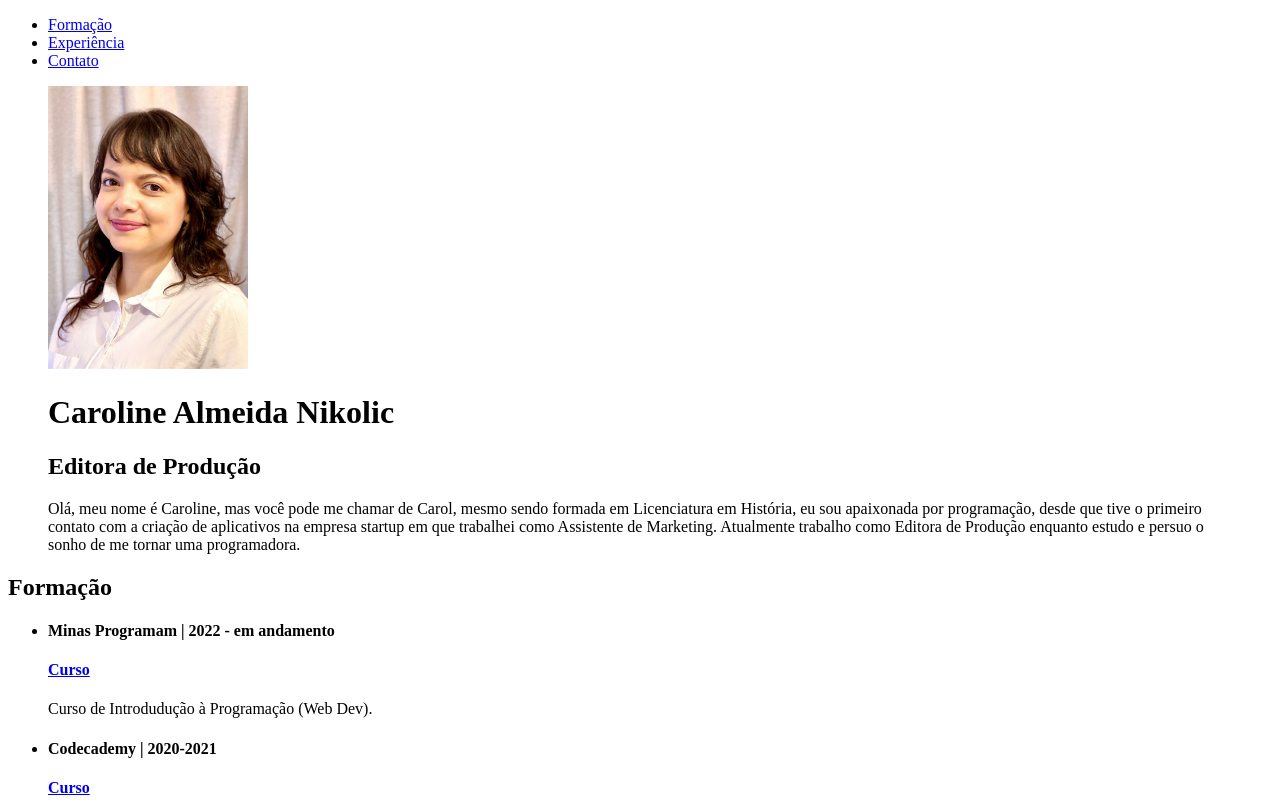
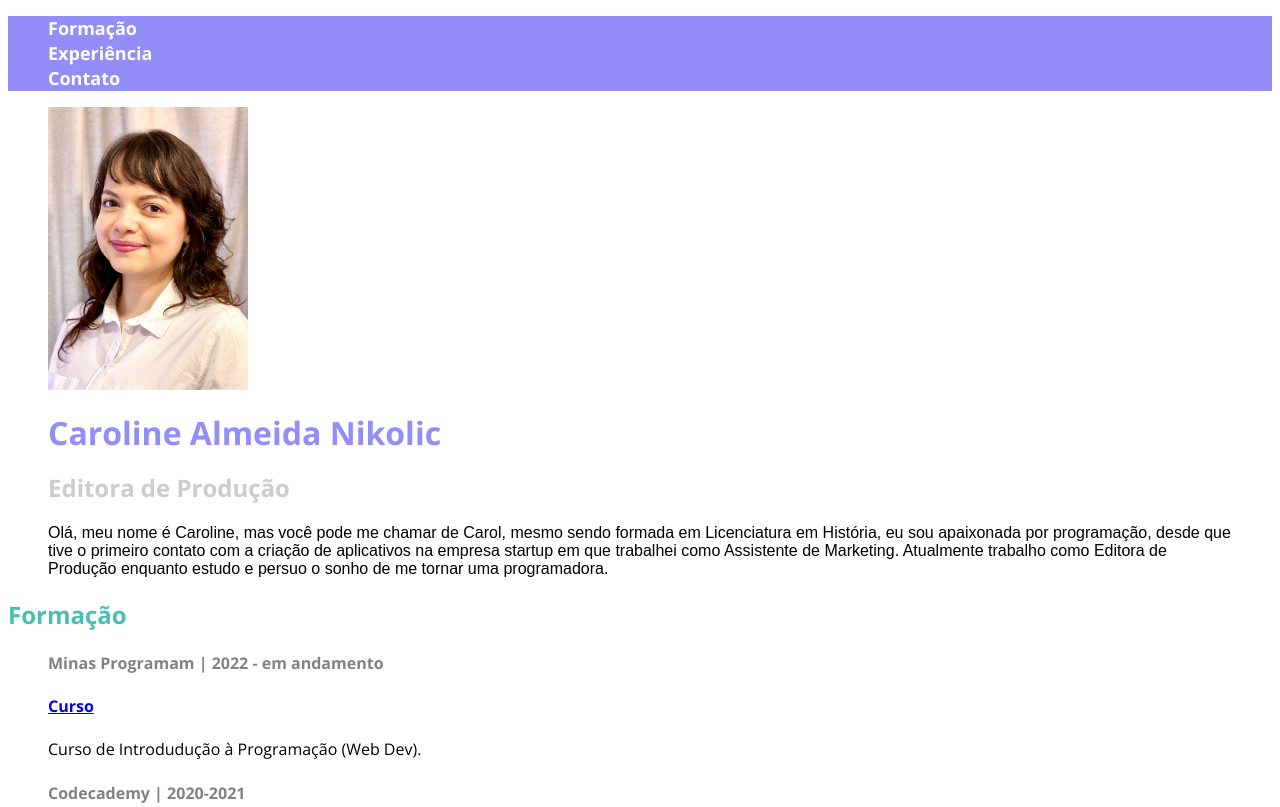
Before and after one commit to CarolANikolic/minas-programam-projeto-final, a plain HTML site: page index.html in a window 1280 px wide. Shown: the top 807 px of the page. Drawn offline with nearby package versions, Linux system fonts and the light colour scheme; a web font is replaced by a local one.

Commit message:
subindo css

```diff
--- a/css/style.css
+++ b/css/style.css
@@ -1,6 +1,43 @@
 body {
-    background-color: white
+    font-family: 'Open Sans', sans-serif;
 }
-.formacao {
-color: black
+li {
+    list-style: none;
 }
+.menu {
+    background-color: #938DF8;
+}
+.menu a {
+font-weight: 700;
+font-size: 18px;
+line-height: 25px;
+color: #FFFFFF;
+text-decoration: none;
+}
+.name {
+    font-weight: 700;
+    font-size: 36;
+    line-height: 33px;
+    color: #938DF8;
+}
+.subtitle {
+    font-weight: 700;
+    font-size: 24px;
+    line height: 23px;
+    color: #cccccc;
+}
+.aboutme {
+    font-family: 'ABeeZee', sans-serif;
+    font-weight: 400;
+    font-size: 16px;
+    color: #000000;
+}
+ section h1 {
+     font-size: 24px;
+     color: #49BFB3;
+ }
+ section h4 {
+    font-weight: 700;
+    font-size: 16px;
+    color: #828282;
+ }
--- a/index.html
+++ b/index.html
@@ -4,12 +4,20 @@
     <meta charset="UTF-8"/>
     <meta name="keywords" content="Caroline Almeida Nikolic, portfolio, editora de produção, escritora, programmer"/>
     <meta description="Portfólio de Caroline Almeida Nikolic"/>
-    <link rel="stylesheet" href="https://cdnjs.cloudflare.com/ajax/libs/font-awesome/4.7.0/css/font-awesome.min.css">
+    <title>Portfólio-Caroline Almeida Nikolic</title>
+    <!--link para connectar o arquivo css-->
     <link rel="stylesheet" href="css/style.css">
-    <title>Portfólio-GitHub</title>
+    <!--link para fontes for google fonts-->
+    <link rel="preconnect" href="https://fonts.googleapis.com">
+<link rel="preconnect" href="https://fonts.gstatic.com" crossorigin>
+<link href="https://fonts.googleapis.com/css2?family=Open+Sans:wght@300;400;500;600;700;800&display=swap" rel="stylesheet">
+<link rel="preconnect" href="https://fonts.googleapis.com">
+<link rel="preconnect" href="https://fonts.gstatic.com" crossorigin>
+<link href="https://fonts.googleapis.com/css2?family=ABeeZee&display=swap" rel="stylesheet">
 </head>
 <body>
-    <navbar>
+    <!--navegation bar-->
+    <nav class="menu">
         <ul>
             <li>
                 <a href="#formacao">Formação</a>
@@ -21,16 +29,20 @@
                 <a href="#contato">Contato</a>
             </li>
         </ul>
-    </navbar>
+    </nav>
+    <!--end of navegation bar-->
+    <!--about me-->
     <main>
         <figure>
             <img src="./images/nikolicphoto.jpg" alt="Foto de perfil da Caroline Almeida Nikolic" width="200px"/>
-            <h1>Caroline Almeida Nikolic</h1>
-            <h2>Editora de Produção</h2>
-            <p>Olá, meu nome é Caroline, mas você pode me chamar de Carol, mesmo sendo formada em Licenciatura em História, eu sou apaixonada por programação, desde que tive o primeiro contato com a criação de aplicativos na empresa startup em que trabalhei como Assistente de Marketing. Atualmente trabalho como Editora de Produção enquanto estudo e persuo o sonho de me tornar uma programadora.</p>
+            <h1 class="name">Caroline Almeida Nikolic</h1>
+            <h2 class="subtitle">Editora de Produção</h2>
+            <p class="aboutme">Olá, meu nome é Caroline, mas você pode me chamar de Carol, mesmo sendo formada em Licenciatura em História, eu sou apaixonada por programação, desde que tive o primeiro contato com a criação de aplicativos na empresa startup em que trabalhei como Assistente de Marketing. Atualmente trabalho como Editora de Produção enquanto estudo e persuo o sonho de me tornar uma programadora.</p>
         </figure>
     </main>
-    <section id="formacao">
+    <!--end of about me-->
+    <!--formacao, cursos e experiencia de trabalho-->
+    <section id="formacao" class="paragraph-style">
         <h1>Formação</h1>
         <ul class="formacao">
             <li>
@@ -67,7 +79,7 @@
             </li>
         </ul>
     </section>
-    <section id="experiencia">
+    <section id="experiencia" class="paragraph-style">
         <h1>Experiência</h1>
         <ul>
             <li>
@@ -101,6 +113,8 @@
             </li>
         </ul>
     </section>
+    <!--end of aboutformacao, cursos e experiencia de trabalho-->
+    <!--links para contato-->
     <footer id="contato">
         <div>
             <img src="./images/mail-icon.svg" alt="icone de email" width="15px">
@@ -115,6 +129,6 @@
                     <a href="https://github.com/CarolANikolic" target="_blank">GitHub</a>
                 </div>
     </footer>
-    <script src="https://use.fontawesome.com/releases/v5.15.3/js/all.js" data-auto-replace-svg="nest"></script>
+    <!--links para contato-->
 </body>
 </html>
```
